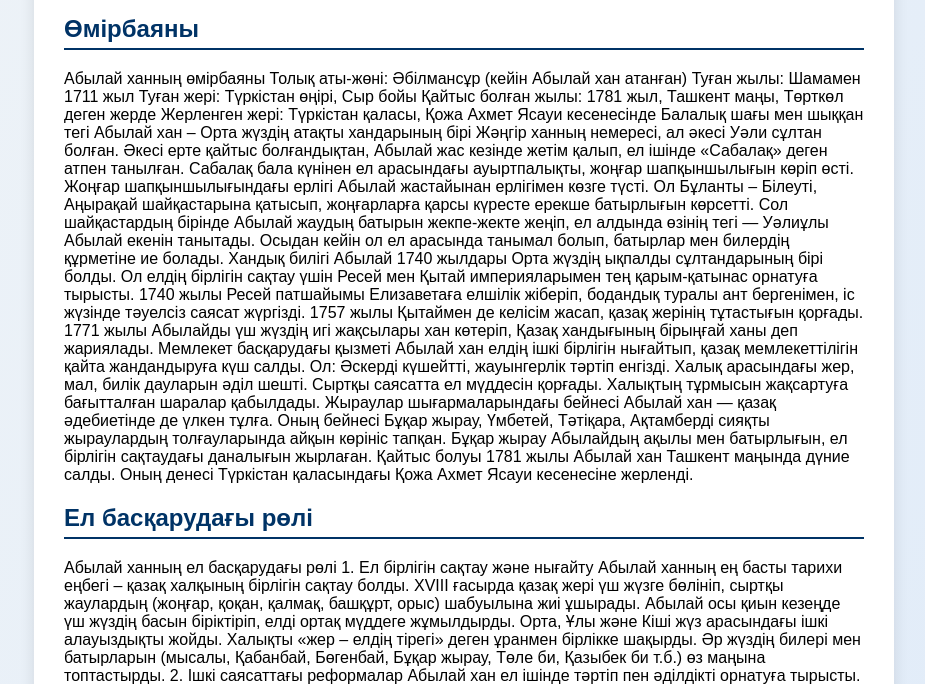
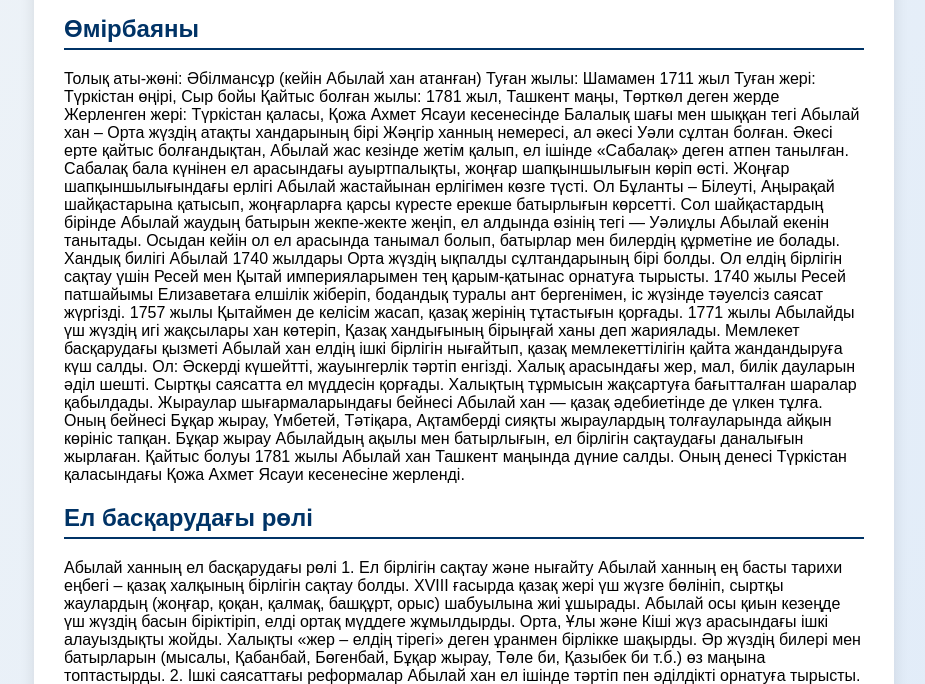
Before and after one commit to zinnurasahavatdinova-eng/Abylaihan-site, a plain HTML site: page index.html in a window 1280 px wide. Shown: the part 550-1234 px from the top of the page, without its empty margins (176-1101 px from the left). Drawn offline with Linux system fonts and the light colour scheme.

Commit message:
Update index.html

```diff
--- a/index.html
+++ b/index.html
@@ -60,7 +60,7 @@
 
     <h2>Өмірбаяны</h2>
     <p>
-      Абылай ханның өмірбаяны
+
 Толық аты-жөні:
 
 Әбілмансұр (кейін Абылай хан атанған)
```
